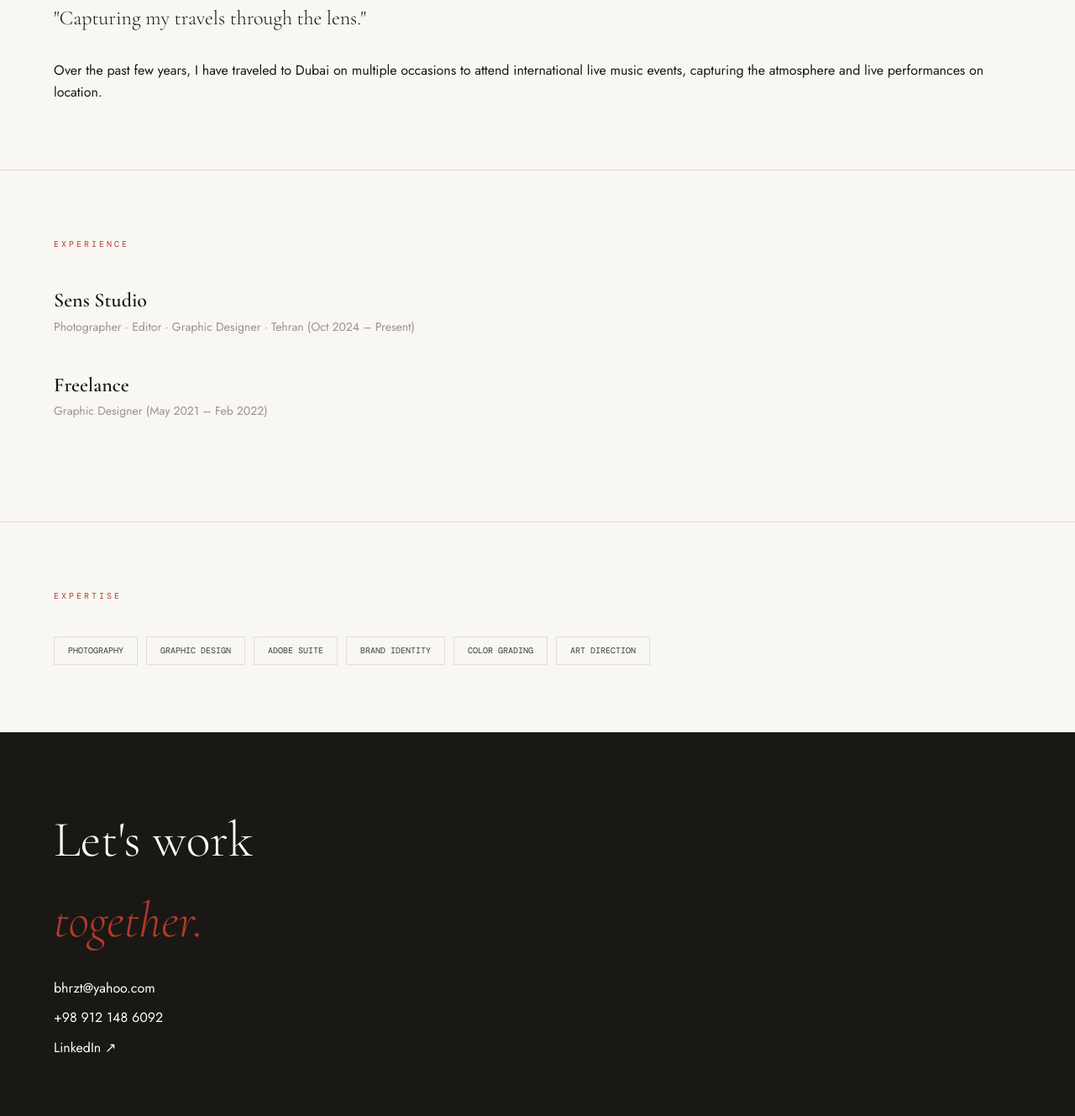
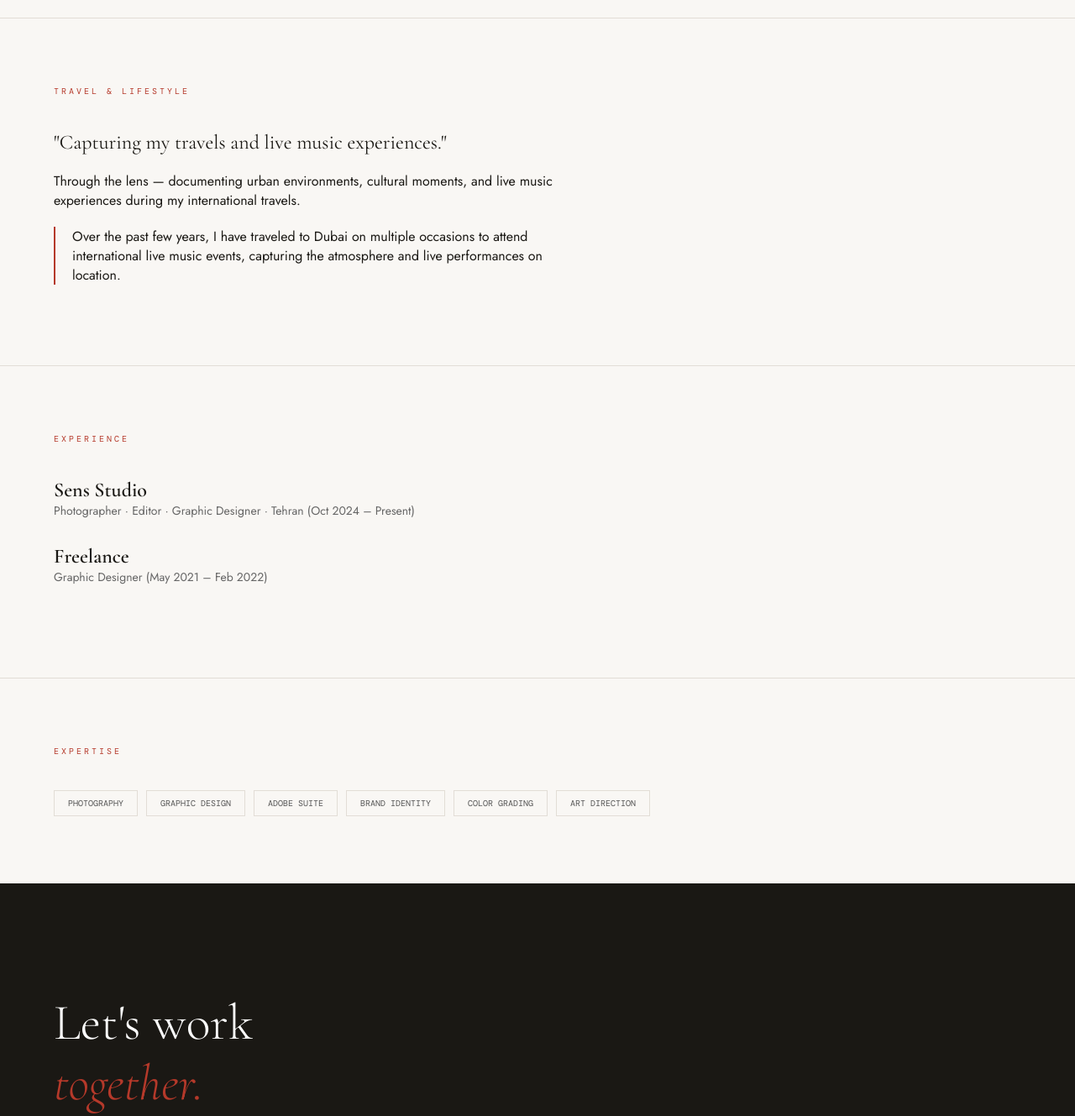
Before and after one commit to bhrzzt-prog/portfolio, a plain HTML site: page index.html in a window 1280 px wide. Shown: the part 1412-2741 px from the top of the page at 84% size. Drawn offline with nearby package versions, Linux system fonts and the light colour scheme.

Commit message:
Update index.html

```diff
--- a/index.html
+++ b/index.html
@@ -6,35 +6,33 @@
 <title>Behrooz Tajik — Portfolio</title>
 <link href="https://fonts.googleapis.com/css2?family=Cormorant+Garamond:ital,wght@0,300;0,400;0,600;1,300;1,400&family=Jost:wght=200;300;400&family=DM+Mono:wght=300&display=swap" rel="stylesheet">
 <style>
-:root { --bg: #f9f7f4; --bg2: #f2efe9; --ink: #1a1814; --ink2: #3d3a35; --dim: #9a9488; --line: #e2ddd6; --red: #b5392a; --red-dim: rgba(181,57,42,0.12); }
-*, *::before, *::after { box-sizing: border-box; margin: 0; padding: 0; }
-body { background: var(--bg); color: var(--ink); font-family: 'Jost', sans-serif; font-weight: 300; line-height: 1.6; }
-nav { display: flex; align-items:center; justify-content:space-between; padding: 32px 64px; }
-.nav-logo { font-family:'Cormorant Garamond',serif; font-size:20px; font-style:italic; color:var(--ink); text-decoration:none; }
-.nav-links { display:flex; gap:30px; list-style:none; }
+:root { --bg: #f9f7f4; --ink: #1a1814; --red: #b5392a; --line: #e2ddd6; }
+body { background: var(--bg); color: var(--ink); font-family: 'Jost', sans-serif; margin: 0; }
+nav { display: flex; align-items:center; justify-content:space-between; padding: 40px 64px; }
+.nav-logo { font-family:'Cormorant Garamond',serif; font-size:20px; font-style:italic; text-decoration:none; color:var(--ink); }
+.nav-links { display:flex; gap:40px; list-style:none; }
 .nav-links a { font-size:11px; letter-spacing:.2em; text-transform:uppercase; color:var(--ink); text-decoration:none; }
 #hero { padding: 80px 64px; }
 .hero-name { font-family:'Cormorant Garamond',serif; font-size: 80px; font-weight:300; line-height:.9; }
 .hero-name em { font-style:italic; color:var(--red); }
-.hero-desc { font-size:16px; color:var(--ink2); max-width:400px; margin-top:20px; }
+.hero-desc { font-size:16px; color:#555; max-width:400px; margin-top:20px; }
 .section { padding: 80px 64px; border-top: 1px solid var(--line); }
 .eyebrow { font-family:'DM Mono',monospace; font-size:10px; letter-spacing:.3em; text-transform:uppercase; color:var(--red); margin-bottom:40px; }
 .port-grid { display:grid; grid-template-columns: repeat(3, 1fr); gap: 20px; }
 .pi img { width:100%; height:auto; }
-.exp-item { margin-bottom: 40px; }
+.exp-item { margin-bottom: 30px; }
 .exp-co { font-family:'Cormorant Garamond',serif; font-size:24px; font-weight:600; }
-.exp-role { font-size:14px; color:var(--dim); margin-bottom:5px; }
+.exp-role { font-size:14px; color:#666; }
 .about-tags { display:flex; flex-wrap:wrap; gap:10px; }
-.tag { font-family:'DM Mono',monospace; font-size:10px; text-transform:uppercase; border:1px solid var(--line); padding:8px 16px; color:var(--ink2); }
+.tag { font-family:'DM Mono',monospace; font-size:10px; text-transform:uppercase; border:1px solid var(--line); padding:8px 16px; color:#555; }
 #contact { background:var(--ink); color:#fff; padding: 80px 64px; }
-.contact-heading { font-family:'Cormorant Garamond',serif; font-size:60px; font-weight:300; margin-bottom:20px; }
+.contact-heading { font-family:'Cormorant Garamond',serif; font-size:60px; font-weight:300; margin-bottom:30px; }
 .contact-heading em { font-style:italic; color:var(--red); }
-.contact-info a { color:#fff; text-decoration:none; display:block; margin-bottom:10px; }
+.contact-links a { color:#fff; text-decoration:none; display:block; margin-bottom:12px; font-size: 16px; }
 @media(max-width:768px) {
-  nav { padding: 32px 24px; flex-direction: column; gap: 20px; }
+  nav { padding: 30px 24px; flex-direction: column; gap: 20px; }
   #hero, .section, #contact { padding: 40px 24px; }
   .port-grid { grid-template-columns: 1fr; }
-  .contact-heading { font-size: 40px; }
 }
 </style>
 </head>
@@ -63,8 +61,9 @@ nav { display: flex; align-items:center; justify-content:space-between; padding:
 
 <section id="travel" class="section">
   <div class="eyebrow">Travel & Lifestyle</div>
-  <p style="font-family:'Cormorant Garamond',serif; font-size:24px; margin-bottom:30px;">"Capturing my travels through the lens."</p>
-  <p>Over the past few years, I have traveled to Dubai on multiple occasions to attend international live music events, capturing the atmosphere and live performances on location.</p>
+  <p style="font-family:'Cormorant Garamond',serif; font-size:24px; margin-bottom:20px;">"Capturing my travels and live music experiences."</p>
+  <p style="max-width: 600px; margin-bottom: 20px;">Through the lens — documenting urban environments, cultural moments, and live music experiences during my international travels.</p>
+  <p style="max-width: 600px; border-left:2px solid var(--red); padding-left: 20px;">Over the past few years, I have traveled to Dubai on multiple occasions to attend international live music events, capturing the atmosphere and live performances on location.</p>
 </section>
 
 <section id="experience" class="section">
@@ -88,7 +87,7 @@ nav { display: flex; align-items:center; justify-content:space-between; padding:
 
 <section id="contact">
   <h2 class="contact-heading">Let's work<br><em>together.</em></h2>
-  <div class="contact-info">
+  <div class="contact-links">
     <a href="mailto:bhrzt@yahoo.com">bhrzt@yahoo.com</a>
     <a href="tel:+989121486092">+98 912 148 6092</a>
     <a href="https://www.linkedin.com/in/behrooz-tajik-987ab395" target="_blank">LinkedIn ↗</a>
```
